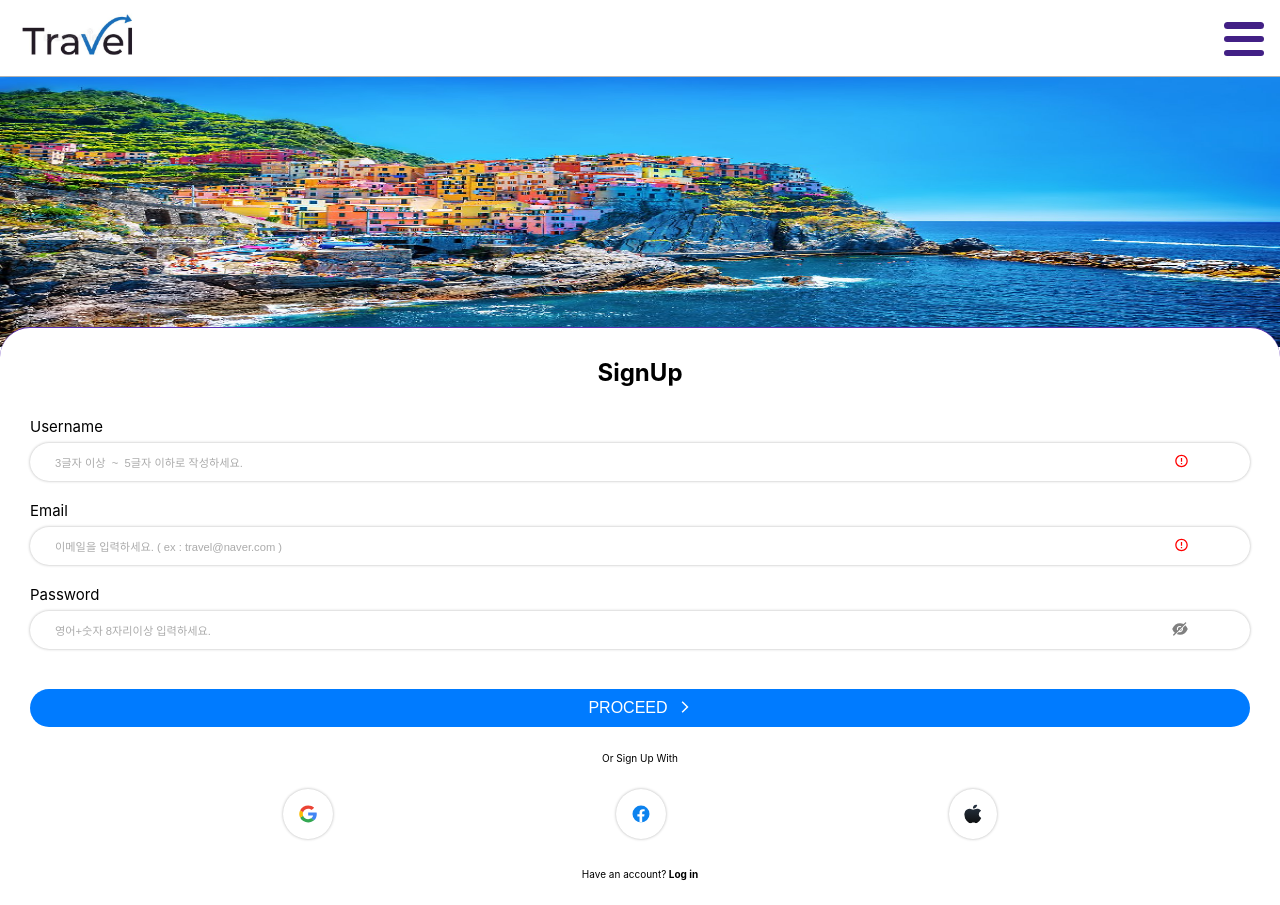
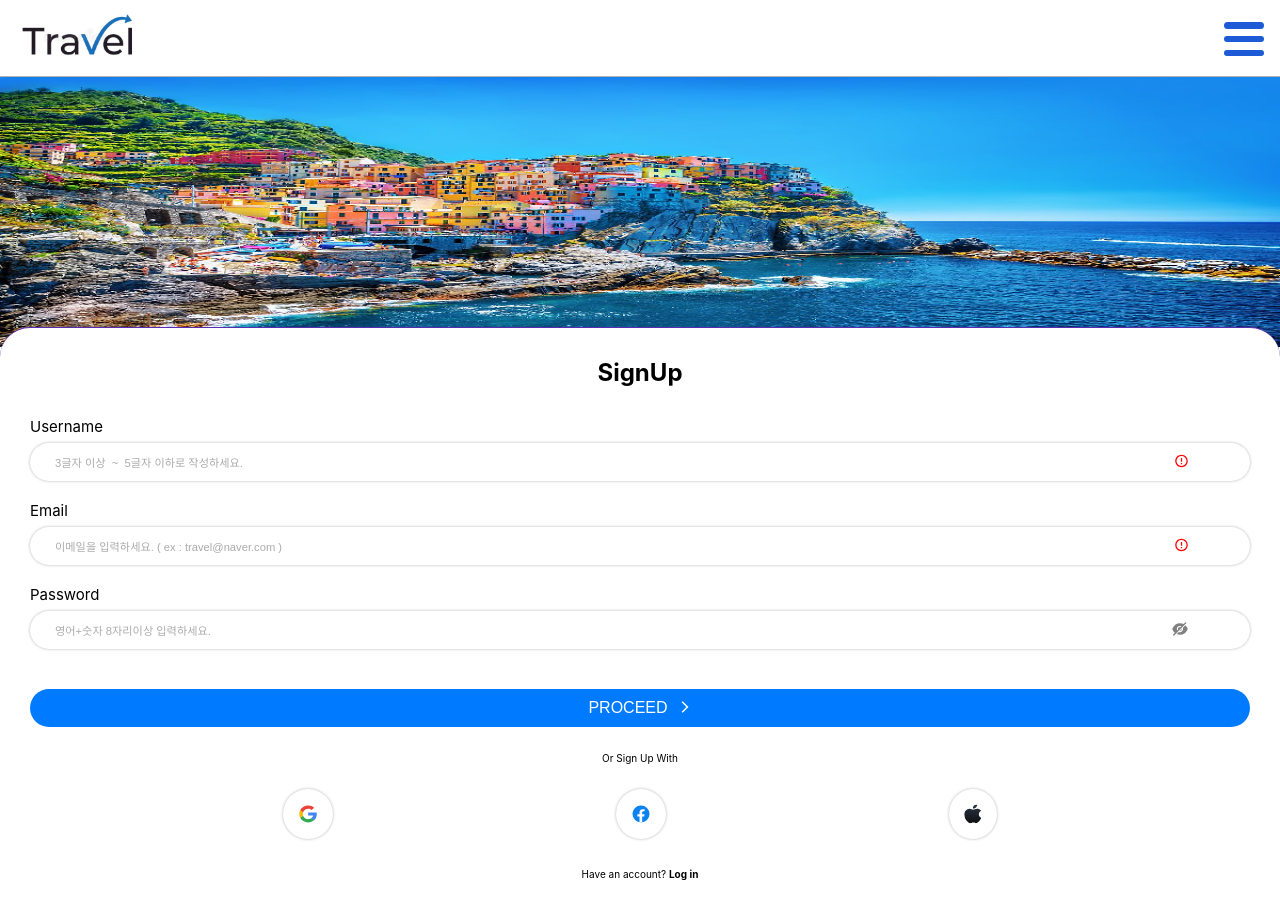
Before and after one commit to HYBEN09/enjoy-travel, a React (Vite) app in the folder react-project/: page /signUp in a window 1280 px wide. Built offline with nearby package versions, Linux system fonts and the light colour scheme; no server answers.

Commit message:
[style] Link태그 스타일 적용

```diff
--- a/react-project/src/components/Header/HeaderStyled.ts
+++ b/react-project/src/components/Header/HeaderStyled.ts
@@ -55,7 +55,7 @@ export const BurgerMenu = styled.div`
 export const BurgerBarTop = styled.div<BurgerBarProps>`
   width: 2.5rem;
   height: 0.4rem;
-  background-color: var(--purple-700);
+  background-color: var(--primary);
   border-radius: 0.4rem;
   transform: ${({ clicked }) =>
     clicked
@@ -69,7 +69,7 @@ export const BurgerBarTop = styled.div<BurgerBarProps>`
 export const BurgerBarMid = styled.div<BurgerBarProps>`
   width: 2.5rem;
   height: 0.4rem;
-  background-color: var(--purple-700);
+  background-color: var(--primary);
   margin-top: 0.1rem;
   border-radius: 0.4rem;
   opacity: ${({ clicked }) => (clicked ? 0 : 1)};
@@ -79,7 +79,7 @@ export const BurgerBarMid = styled.div<BurgerBarProps>`
 export const BurgerBarBot = styled.div<BurgerBarProps>`
   width: 2.5rem;
   height: 0.4rem;
-  background-color: var(--purple-700);
+  background-color: var(--primary);
   margin-top: 0.1rem;
   border-radius: 0.4rem;
   transform: ${({ clicked }) =>
--- a/react-project/src/pages/SignIn/SignIn.tsx
+++ b/react-project/src/pages/SignIn/SignIn.tsx
@@ -12,6 +12,7 @@ import { RiErrorWarningLine } from 'react-icons/ri';
 import GoogleLogo from '/public/GoogleLogo.svg';
 import FaceBookLogo from '/public/FaceBookLogo.svg';
 import AppleLogo from '/public/AppleLogo.svg';
+import { Link } from 'react-router-dom';
 
 type SignInFormProps = {
   onSubmit: (formData: SignInFormData) => void;
@@ -124,10 +125,10 @@ const SignInForm = (/*{ onSubmit }: SignInFormProps*/) => {
           </a>
         </SocialLogin>
         <span>
-          Newble?{' '}
-          <a>
-            <b>&nbsp;Create Account</b>
-          </a>
+          Newble?&nbsp;
+          <StyledLink to="/signup">
+            <b>Create Account</b>
+          </StyledLink>
         </span>
       </SignInFooter>
     </SignInWrapper>
@@ -239,6 +240,13 @@ const SignInFooter = styled.div`
   }
 `;
 
+const StyledLink = styled(Link)`
+  &:focus,
+  &:hover {
+    text-decoration: underline;
+  }
+`;
+
 const SocialLogin = styled.div`
   display: flex;
   justify-content: space-evenly;
--- a/react-project/src/pages/Signup/Signup.tsx
+++ b/react-project/src/pages/Signup/Signup.tsx
@@ -14,6 +14,7 @@ import { RiErrorWarningLine } from 'react-icons/ri';
 import GoogleLogo from '/public/GoogleLogo.svg';
 import FaceBookLogo from '/public/FaceBookLogo.svg';
 import AppleLogo from '/public/AppleLogo.svg';
+import { Link } from 'react-router-dom';
 
 type SignupFormData = {
   username: string;
@@ -154,10 +155,10 @@ const SignupForm = () => {
           </a>
         </SocialLogin>
         <span>
-          Have an account?{' '}
-          <a>
-            <b>&nbsp;Log in</b>
-          </a>
+          Have an account?&nbsp;
+          <StyledLink to="/signin">
+            <b>Log in</b>
+          </StyledLink>
         </span>
       </SignUpFooter>
     </SignupWrapper>
@@ -275,6 +276,13 @@ const SignUpFooter = styled.div`
   }
 `;
 
+const StyledLink = styled(Link)`
+  &:focus,
+  &:hover {
+    text-decoration: underline;
+  }
+`;
+
 const SocialLogin = styled.div`
   display: flex;
   justify-content: space-evenly;
```
